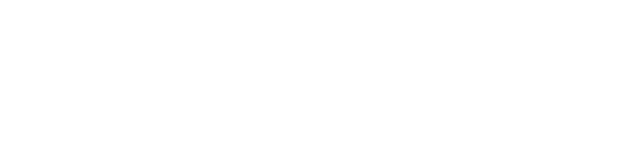
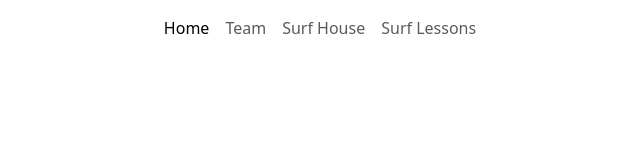
Before and after one commit to Karolinaa12/Surf-Camp-Website, a plain HTML site: page index.html in a window 1280 px wide. Shown: the whole page, without its empty margins (320-960 px from the left). Drawn offline with nearby package versions, Linux system fonts and the light colour scheme.

Commit message:
Created basic navbar

```diff
--- a/index.html
+++ b/index.html
@@ -14,6 +14,24 @@
     <link rel="stylesheet" href="styles.css" />
   </head>
   <body>
+    <nav class="navbar navbar-expand-md">
+      <div class="container justify-content-center">
+        <ul class="navbar-nav">
+          <li class="nav-item">
+            <a class="nav-link active" aria-current="page" href="#">Home</a>
+          </li>
+          <li class="nav-item">
+            <a class="nav-link" href="team.html">Team</a>
+          </li>
+          <li class="nav-item">
+            <a class="nav-link" href="surf-house.html">Surf House</a>
+          </li>
+          <li class="nav-item">
+            <a class="nav-link" href="surf-lessons.html">Surf Lessons</a>
+          </li>
+        </ul>
+      </div>
+    </nav>
     <script
       src="https://cdn.jsdelivr.net/npm/bootstrap@5.3.0-alpha1/dist/js/bootstrap.bundle.min.js"
       integrity="sha384-w76AqPfDkMBDXo30jS1Sgez6pr3x5MlQ1ZAGC+nuZB+EYdgRZgiwxhTBTkF7CXvN"
```
Also changed, not shown: surf-house.html (added, +10 -0 lines), surf-lessons.html (added, +10 -0 lines), team.html (added, +10 -0 lines).
